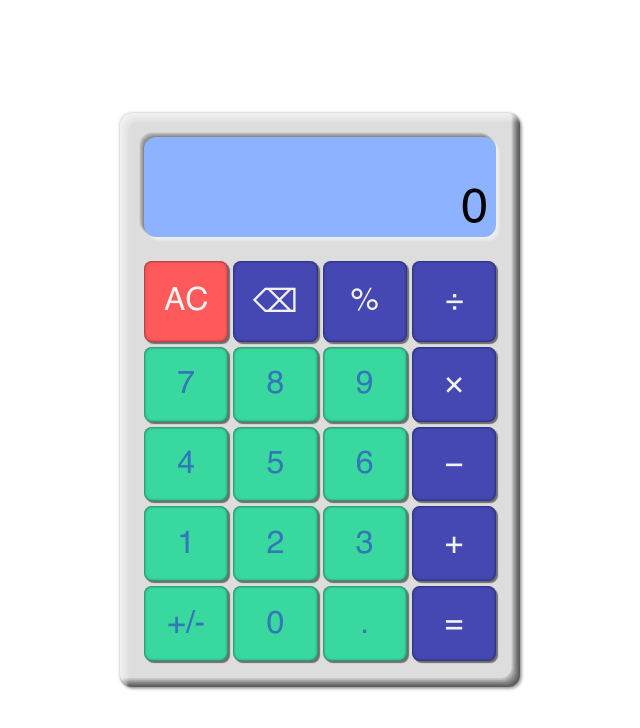
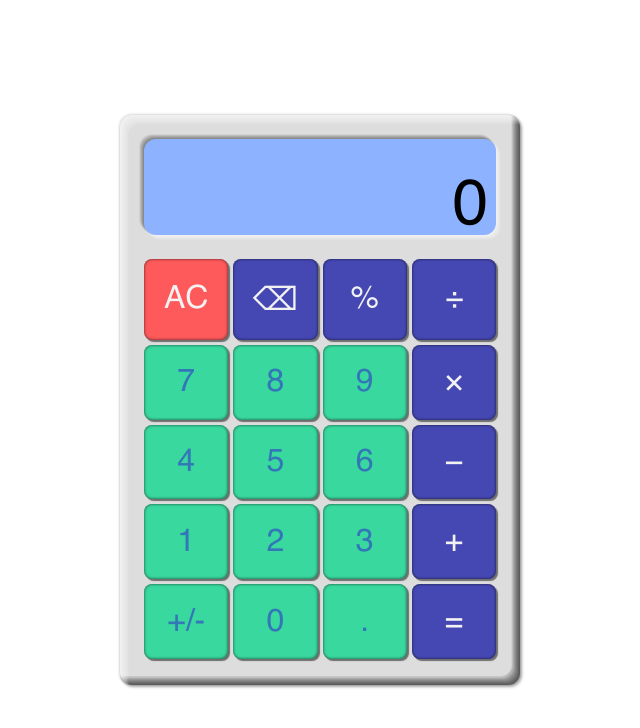
Before and after one commit to alviansyahrazak/odin-calculator, a plain HTML site: page index.html in a window 1280 px wide. Shown: the whole page, without its empty margins (320-960 px from the left). Drawn offline with Linux system fonts and the light colour scheme.

Commit message:
fix2: number display

```diff
--- a/styles.css
+++ b/styles.css
@@ -1,6 +1,11 @@
 @font-face {
     font-family: "Helvecita";
     src: url(./assets/fonts/Helvetica.ttf);
+}
+
+@font-face {
+    font-family: "Digital-7";
+    src: url(./assets/fonts/digital-7.ttf);
 }
 
 * {
@@ -71,11 +76,11 @@ body {
 
 
 .calculator_display {
-    height: 100px;
+    height: 96px;
     margin: 24px;
     padding: 8px;
     text-align: right;
-    font-weight: 550;
+    overflow: hidden;
     border-radius: 12px;
     background: #8db2ff;
     box-shadow:
@@ -103,17 +108,16 @@ body {
 
 .calculator_display_top {
     font-size: 1.5em;
-    margin-bottom: 12px;
     border-radius: 8px 8px 0 0;
     overflow: hidden;
     height: 28px;
 }
 
 .calculator_display_bottom {
-    font-size: 3em;
+    font-size: 4em;
     border-radius: 0 0 8px 8px;
     overflow: hidden;
-    height: 44px;
+    height: 52px;
 }
 
 .calculator_keys {
```
